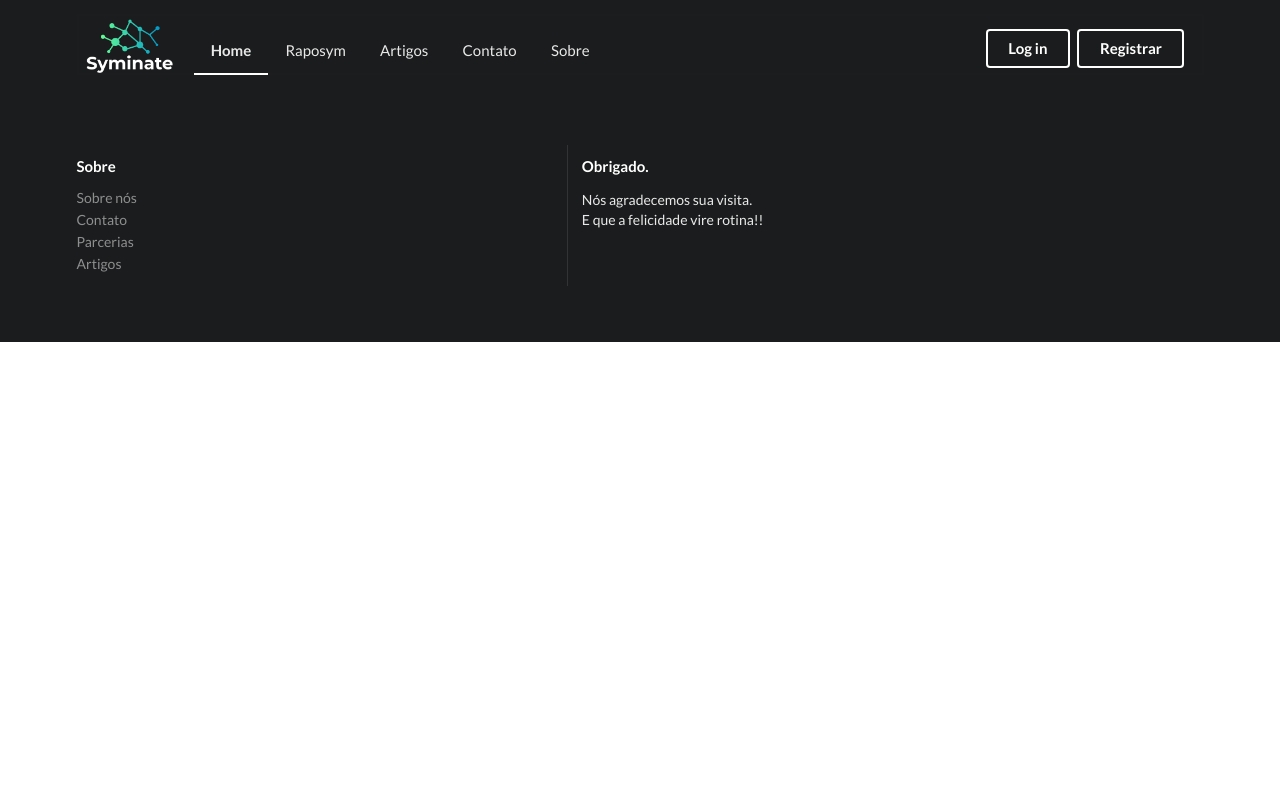
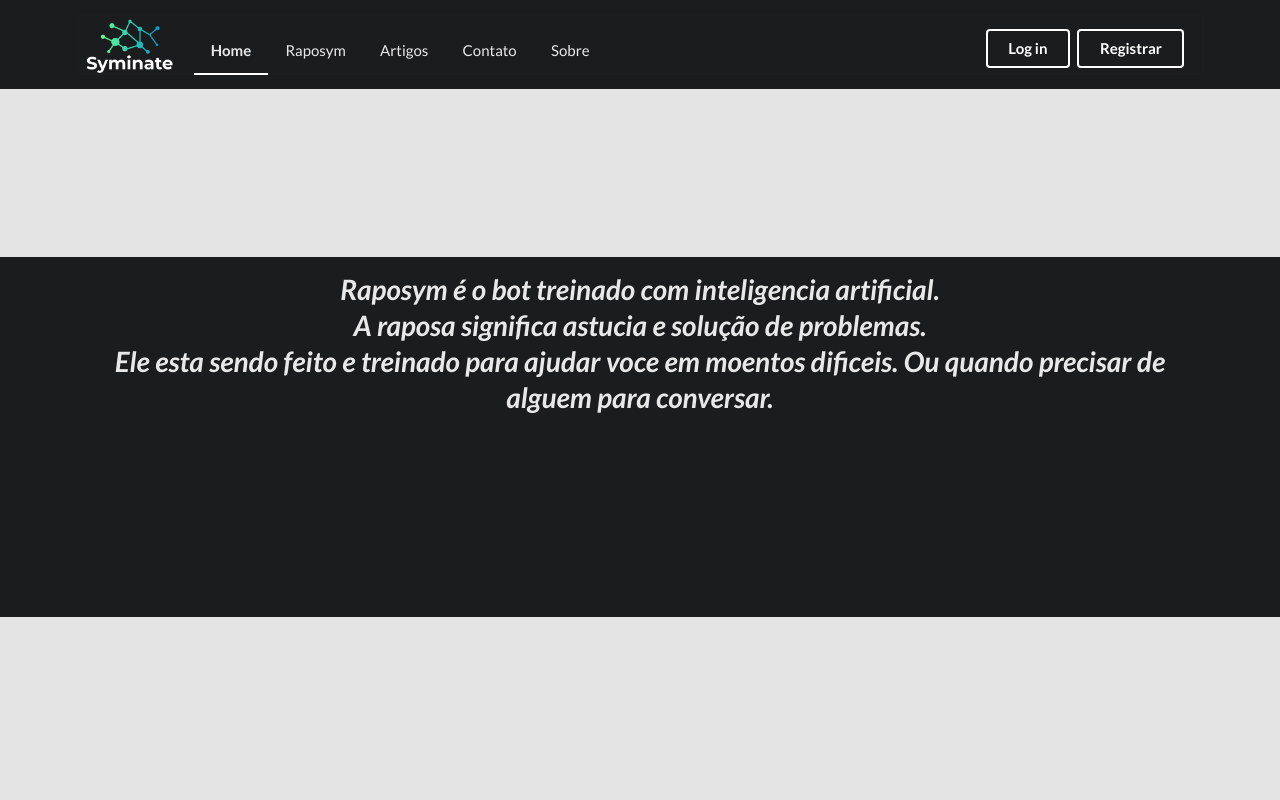
Before and after one commit to DeltaAlchemist/FoodForUs, a React (Create React App) app: page /raposym in a window 1280 px wide. Shown: the top 800 px of the page. Built offline with nearby package versions, Linux system fonts and the light colour scheme.

Commit message:
Raposym integrado

```diff
--- a/public/index.html
+++ b/public/index.html
@@ -12,5 +12,18 @@
 </head>
 <body>
     <div id="root"></div>
+    <script>
+        window.watsonAssistantChatOptions = {
+    integrationID: "83f2722d-cd9f-430c-86db-f3cb50242b23", // The ID of this integration.
+    region: "us-south", // The region your integration is hosted in.
+    serviceInstanceID: "d2c9e1cc-f4aa-4c05-8517-de4b3be39971", // The ID of your service instance.
+    onLoad: function(instance) { instance.render(); }
+  };
+setTimeout(function(){
+  const t=document.createElement('script');
+  t.src="https://web-chat.global.assistant.watson.appdomain.cloud/versions/" + (window.watsonAssistantChatOptions.clientVersion || 'latest') + "/WatsonAssistantChatEntry.js"
+  document.head.appendChild(t);
+});
+    </script>
 </body>
 </html>
--- a/src/App.js
+++ b/src/App.js
@@ -5,6 +5,7 @@ import Home from './pages/Home';
 import Artigos from './pages/Artigos';
 import Contato from './pages/Contato';
 import Sobre from './pages/Sobre';
+import Raposym from './pages/Raposym';
 import { Footer } from './components/Footer/Footer';
 
 const App = () => {
@@ -16,6 +17,7 @@ const App = () => {
                 <Route path="/artigos" component={Artigos} />
                 <Route path="/contato" component={Contato} />
                 <Route path="/sobre" component={Sobre} />
+                <Route path="/raposym" component={Raposym} />
             </Switch>
             <Footer/>
         </BrowserRouter>
--- /dev/null
+++ b/src/pages/Raposym.jsx
@@ -0,0 +1,30 @@
+import React from 'react'
+
+const Raposym = () => {
+
+
+    return(
+        <div className="pusher" style={{backgroundColor: '#e4e4e4', height: '100vh',fontFamily: 'Raleway, sans-serif',
+        fontFamily: 'Roboto Mono, monospace', fontStyle: 'oblique', paddingTop: '21vh'}}>
+
+            <div className="ui inverted vertical masthed center aligned segment" style={{ display: 'block', height: '45vh' }}>
+                <div className="ui container">
+
+                    <div className="text" style={{ paddinTop: '90px' }}>
+
+                    <h1 >Raposym é o bot treinado com inteligencia artificial. <br/>
+                    A raposa significa astucia e solução de problemas.<br/>
+                    Ele esta sendo feito e treinado para ajudar voce em moentos dificeis. Ou quando precisar de alguem para conversar.
+
+                     </h1>
+                    </div>
+                </div>
+
+          </div>
+        </div>
+    );
+
+
+}
+
+export default Raposym;
```
Also changed, not shown: src/pages/Symbot.jsx (deleted).
